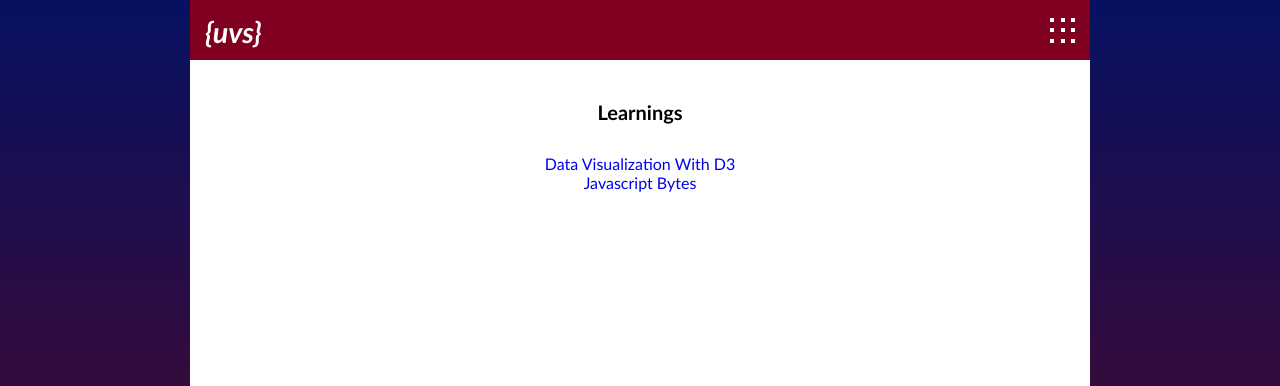
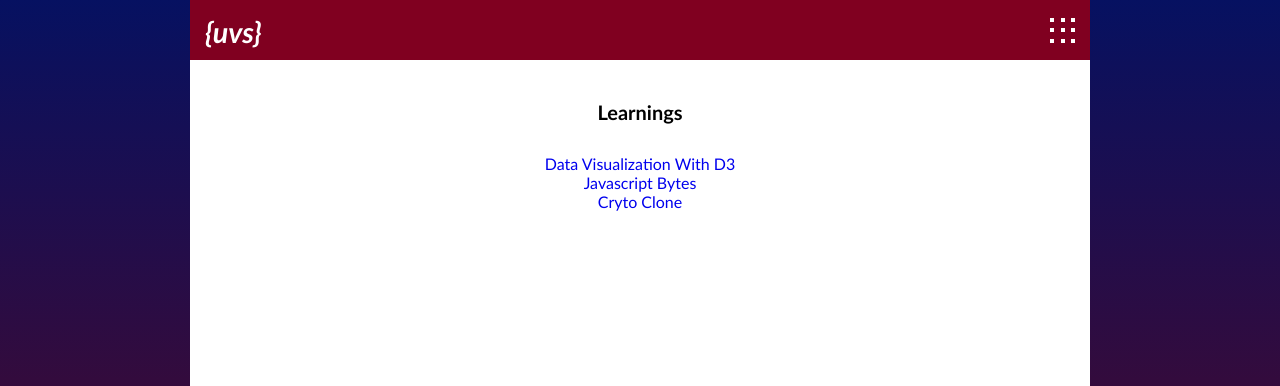
Before and after one commit to itsuvs/itsuvs.github.io, a Jekyll site: the page built from learnings.html, in a window 1280 px wide and 900 px high. Shown: the top 386 px of the window. Built offline with Jekyll 4.4.1, drawn with Linux system fonts in a browser that asks for light colours; nearby versions of some CDN libraries.

Commit message:
Added crypto-clone

```diff
--- a/blogs.html
+++ b/blogs.html
@@ -11,7 +11,6 @@ title: Blog
         <p class="posted-on">
             Posted On: {{ blog.date | date: '%B %d, %Y' }}
         </p>
-        {{ blog.excerpt }}
         <a href={{blog.url}}>
           View Blog ->
         </a>
--- a/learnings.html
+++ b/learnings.html
@@ -16,7 +16,12 @@ title: Learnings
           <a href="https://itsuvs.github.io/javascript-bytes">
               Javascript Bytes
           </a>
-      </li>
+        </li>
+        <li>
+          <a href="https://itsuvs.github.io/crypto-clone">
+              Cryto Clone
+          </a>
+        </li>
     </ul>
   </div>
 </div>
```
Also changed, not shown: blogs/_posts/2022-02-01-my-dog-ate-a-plastic-bag.md (+1 -1 lines).
